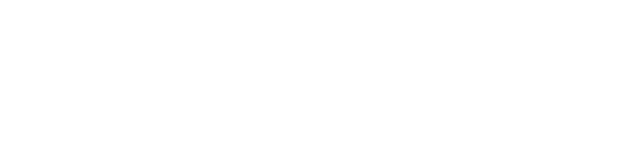
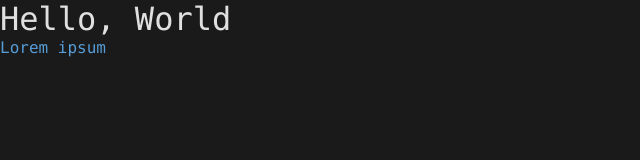
Before and after one commit to NiekMSoftware/portfolio-website, a plain HTML site: page index.html in a window 1280 px wide. Shown: the whole page, without its empty margins (0-640 px from the left). Drawn offline with Linux system fonts and the light colour scheme.

Commit message:
added base.css and linked it to the index

```diff
--- a/index.html
+++ b/index.html
@@ -3,8 +3,16 @@
 <head>
     <meta charset="UTF-8">
     <title>Title</title>
+
+    <!-- Styles -->
+    <link rel="stylesheet" href="styles/base.css">
 </head>
 <body>
-
+    <div>
+        <div>
+            <h1>Hello, World</h1>
+            <a>Lorem ipsum</a>
+        </div>
+    </div>
 </body>
 </html>
--- /dev/null
+++ b/styles/base.css
@@ -0,0 +1,77 @@
+/* ============================================
+   BASE STYLES
+   ============================================ */
+
+/* Reset and Base Styles */
+* {
+    margin: 0;
+    padding: 0;
+    box-sizing: border-box;
+}
+
+body {
+    font-family: 'Consolas', 'Monaco', 'Courier New', monospace;
+    background: #1a1a1a;
+    color: #e0e0e0;
+    overflow: hidden;
+    height: 100vh;
+}
+
+/* Typography */
+h1, h2, h3, h4, h5, h6 {
+    font-weight: normal;
+}
+
+a {
+    color: #569cd6;
+}
+
+a:hover {
+    color: #4ec9b0;
+}
+
+/* Lists */
+ul, ol {
+    list-style: none;
+}
+
+/* Forms */
+input, button, textarea, select {
+    font-family: inherit;
+    font-size: inherit;
+    color: inherit;
+}
+
+button {
+    cursor: pointer;
+}
+
+/* Scrollbar styles */
+::-webkit-scrollbar {
+    width: 8px;
+    height: 8px;
+}
+
+::-webkit-scrollbar-track {
+    background: #1e1e1e;
+}
+
+::-webkit-scrollbar-thumb {
+    background: #3e3e42;
+    border-radius: 4px;
+}
+
+::-webkit-scrollbar-thumb:hover {
+    background: #4e4e52;
+}
+
+/* Selection */
+::selection {
+    background: #094771;
+    color: #ffffff;
+}
+
+::-moz-selection {
+    background: #094771;
+    color: #ffffff;
+}
```
